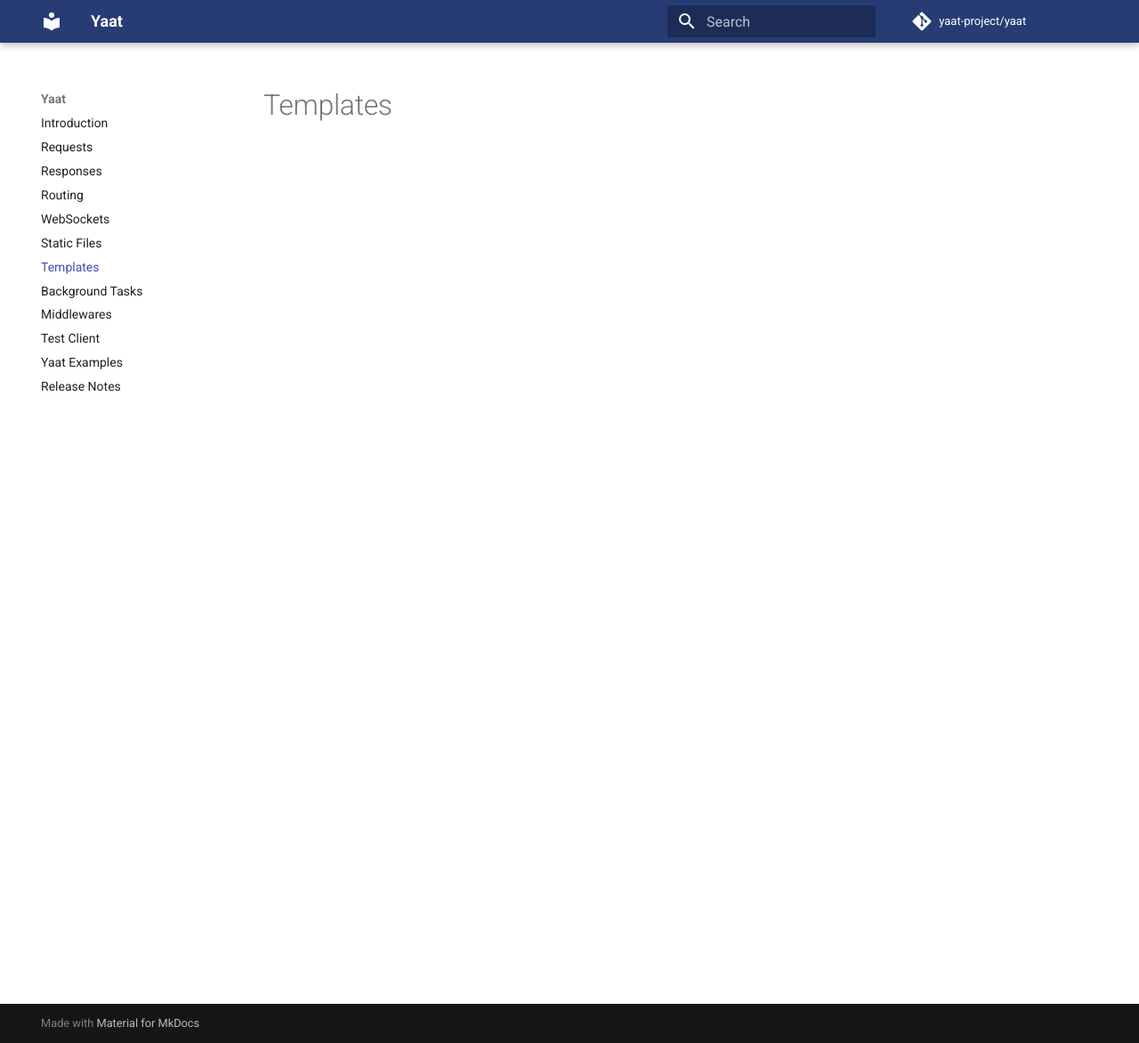
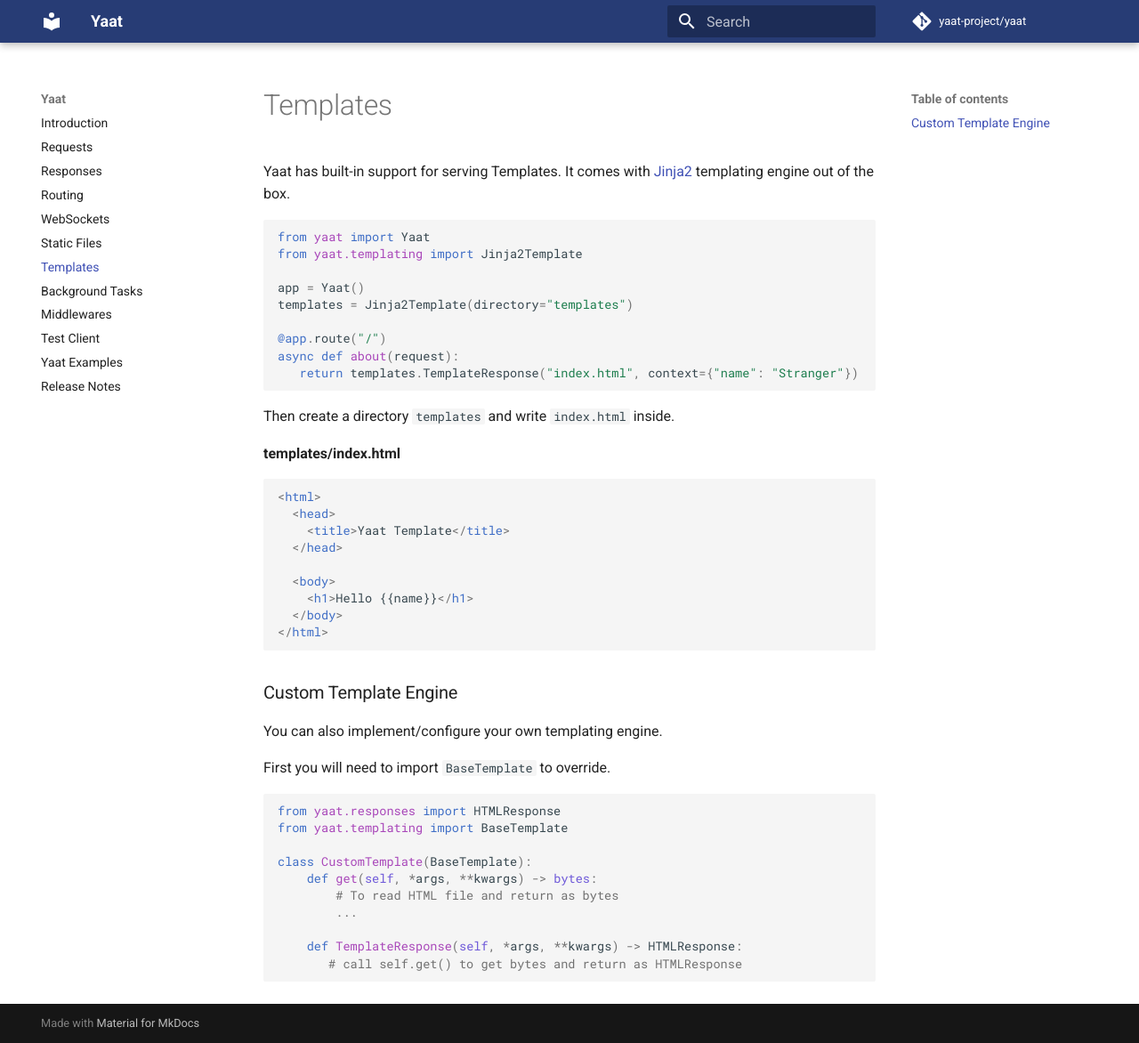
Before and after one commit to yaat-project/yaat, an MkDocs documentation site: the page built from docs/templates.md, in a window 1280 px wide and 1172 px high. Shown: the whole window at 89% size. Built offline with MkDocs 1.6.1 and Material for MkDocs 9.7.7, drawn with Linux system fonts in a browser that asks for light colours; comment, search, counter and statistics services are not loaded.

Commit message:
added templates documentation

````diff
--- a/docs/templates.md
+++ b/docs/templates.md
@@ -1 +1,49 @@
 # Templates
+
+Yaat has built-in support for serving Templates. It comes with [Jinja2](https://jinja.palletsprojects.com/) templating engine out of the box.
+
+```python
+from yaat import Yaat
+from yaat.templating import Jinja2Template
+
+app = Yaat()
+templates = Jinja2Template(directory="templates")
+
+@app.route("/")
+async def about(request):
+   return templates.TemplateResponse("index.html", context={"name": "Stranger"})
+```
+
+Then create a directory `templates` and write `index.html` inside.
+
+**templates/index.html**
+```html
+<html>
+  <head>
+    <title>Yaat Template</title>
+  </head>
+
+  <body>
+    <h1>Hello {{name}}</h1>
+  </body>
+</html>
+```
+
+### Custom Template Engine
+
+You can also implement/configure your own templating engine.
+
+First you will need to import `BaseTemplate` to override.
+
+```python
+from yaat.responses import HTMLResponse
+from yaat.templating import BaseTemplate
+
+class CustomTemplate(BaseTemplate):
+    def get(self, *args, **kwargs) -> bytes:
+        # To read HTML file and return as bytes
+        ...
+
+    def TemplateResponse(self, *args, **kwargs) -> HTMLResponse:
+       # call self.get() to get bytes and return as HTMLResponse
+```
````
Also changed, not shown: docs/index.md (+1 -1 lines).
